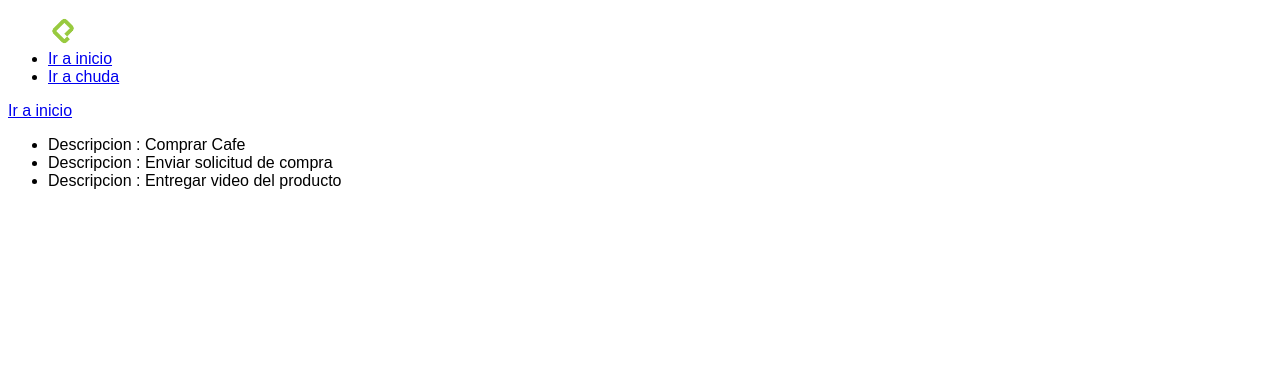
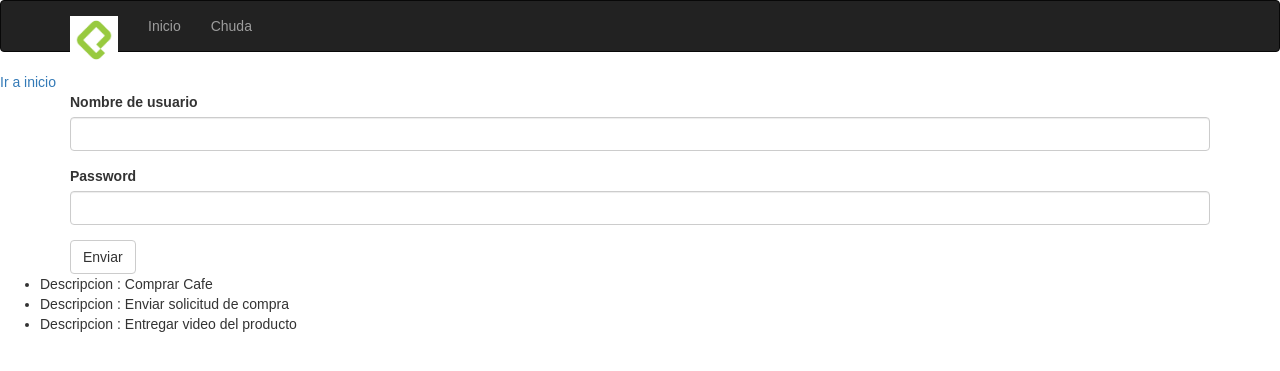
Before and after one commit to chudacontreras/flask_app, a Flask app: page /hello in a window 1280 px wide. Shown: the top 371 px of the page. Run offline with Flask 2, Linux system fonts and the light colour scheme; some libraries are stand-ins or nearby versions.

Commit message:
agregando mensajes y formularios para sesion

```diff
--- a/main.py
+++ b/main.py
@@ -1,26 +1,64 @@
-from flask import Flask, request, make_response, redirect, render_template
+from flask import Flask, request, make_response, redirect, render_template, session, url_for, flash
+from flask_bootstrap import Bootstrap
+from flask_wtf import FlaskForm
+from wtforms.fields import StringField, PasswordField, SubmitField
+from wtforms.validators import DataRequired
+
 
 app = Flask(__name__)
+bootstrap = Bootstrap(app)
+
+app.config['SECRET_KEY'] = 'SUPER SECRETO'
+
 
 todos = ['Comprar Cafe', 'Enviar solicitud de compra', 'Entregar video del producto']
+
+
+class LoginForm(FlaskForm):
+    username = StringField('Nombre de usuario', validators=[DataRequired()])
+    password = PasswordField('Password', validators=[DataRequired()])
+    submit = SubmitField('Enviar')
+
+
+@app.errorhandler(404)
+def not_found(error):
+    return render_template('404.html', error=error)
+
+@app.errorhandler(500)
+def server_error(error):
+    return render_template('500.html', error=error)
+
 
 @app.route('/')
 def index():
     user_ip = request.remote_addr
 
     response = make_response(redirect('/hello'))
-    response.set_cookie('user_ip', user_ip)
+    #response.set_cookie('user_ip', user_ip)
+    session['user_ip'] = user_ip
 
     return response
 
 
-@app.route('/hello')
+@app.route('/hello', methods=['GET', 'POST'])
 def hello():
-    user_ip = request.cookies.get('user_ip')
+    user_ip = session.get('user_ip')
+    #request.cookies.get('user_ip')
+    login_form = LoginForm()
+    username = session.get('username')
 
     context = {
         'user_ip': user_ip,
         'todos': todos,
+        'login_form': login_form,
+        'username': username
     }
+    if login_form.validate_on_submit():
+        username = login_form.username.data
+        session['username'] = username
+
+        flash('Nombre de usario registrado con éxito!')
+
+        return redirect(url_for('index'))
 
     return render_template('hello.html', **context)
--- a/templates/base.html
+++ b/templates/base.html
@@ -1,17 +1,30 @@
-<!DOCTYPE html>
-<html>
-<head>
-<meta charset="UTF-8">
+{% extends 'bootstrap/base.html' %}
+
+{% block head %}
+    {{ super() }}
 <title>{% block title %} Flask App | {% endblock %}</title>
-<link rel="stylesheet" href="{{ url_for('static', filename='css/main.css')}}">
+<link rel="stylesheet" href="{{ url_for('static', filename='css/main.css') }}">
 </head>
-<body>
-<header>
+{% endblock %}
+
+{% block body %}
+{% block navbar %}
     {% include 'navbar.html' %}
-</header>
-{% block content %}
+{% endblock %}
+
+{% for message in get_flashed_messages() %}
+        <div class="alert alert-success alert-dismissible">
+            <button type="button"
+                    data-dismiss="alert"
+                    class="close">&times;</button>
+            {{ message }}
+        </div>
+    {% endfor %}
+
+{% block content %}{% endblock%}
+
+{% block scripts %}
+        {{ super() }}
+    {% endblock %}
 
 {% endblock%}
-
-</body>
-</html>
--- a/templates/hello.html
+++ b/templates/hello.html
@@ -1,5 +1,6 @@
 {% extends 'base.html' %}
 {% import 'macros.html' as macros %}
+{% import 'bootstrap/wtf.html' as wtf %}
 
 {% block title %}
     {{ super() }}
@@ -7,6 +8,9 @@
 {% endblock %}
 
 {% block content %}
+{% if username %}
+        <h1>Bienvenido, {{ username | capitalize }}</h1>
+    {% endif %}
 {% if user_ip %}
 
 
@@ -14,6 +18,13 @@
 {% else %}
     <a href="{{ url_for('index') }}">Ir a inicio</a>
 {% endif %}
+<div class="container">
+        <!--<form action="{{ url_for('hello')}}" method="POST">-->
+            <!--{{ login_form.username }}-->
+            <!--{{ login_form.username.label }}-->
+        <!--</form>-->
+        {{ wtf.quick_form(login_form) }}
+    </div>
 
 <ul>
     {% for todo in todos %}
--- a/templates/navbar.html
+++ b/templates/navbar.html
@@ -1,7 +1,34 @@
-<nav>
+<!-- <nav>
     <ul>
     <img src="{{ url_for('static', filename='images/platzi.png')}}" alt="Platzi Logo">
-        <li><a href="{{ url_for('index') }}">Ir a inicio</li>
-        <li><a href="https://chuda.me" target="_blank">Ir a chuda</li>
+        <li><a href="{{ url_for('index') }}">Ir a inicio</a></li>
+        <li><a href="https://chuda.me" target="_blank" >Ir a chuda</a></li>
     <ul>
-</nav>
+</nav>-->
+<div class="navbar navbar-inverse" role="navigation">
+    <div class="container">
+        <div class="navbar-header">
+            <button type="button"
+                    class="navbar-toggle"
+                    data-toggle="collapse"
+                    data-target=".navbar-collapse">
+                <span class="sr-only">Toggle navigation</span>
+                <span class="icon-bar"></span>
+                <span class="icon-bar"></span>
+                <span class="icon-bar"></span>
+            </button>
+            <a class="navbar-brand" href="{{ url_for('index') }}">
+                <img src="{{ url_for('static', filename='images/platzi.png') }}"
+                     style="max-width: 48px"
+                     alt="Platzi logo">
+            </a>
+        </div>
+
+        <div class="navbar-collapse collapse">
+            <ul class="nav navbar-nav">
+                <li><a href="{{ url_for('index') }}">Inicio</a></li>
+                <li><a href="https://chuda.me" target="_blank">Chuda</a></li>
+            </ul>
+        </div>
+    </div>
+</div>
```
Also changed, not shown: requirements.txt (+35 -0 lines), templates/404.html (added, +10 -0 lines), templates/500.html (added, +10 -0 lines).
